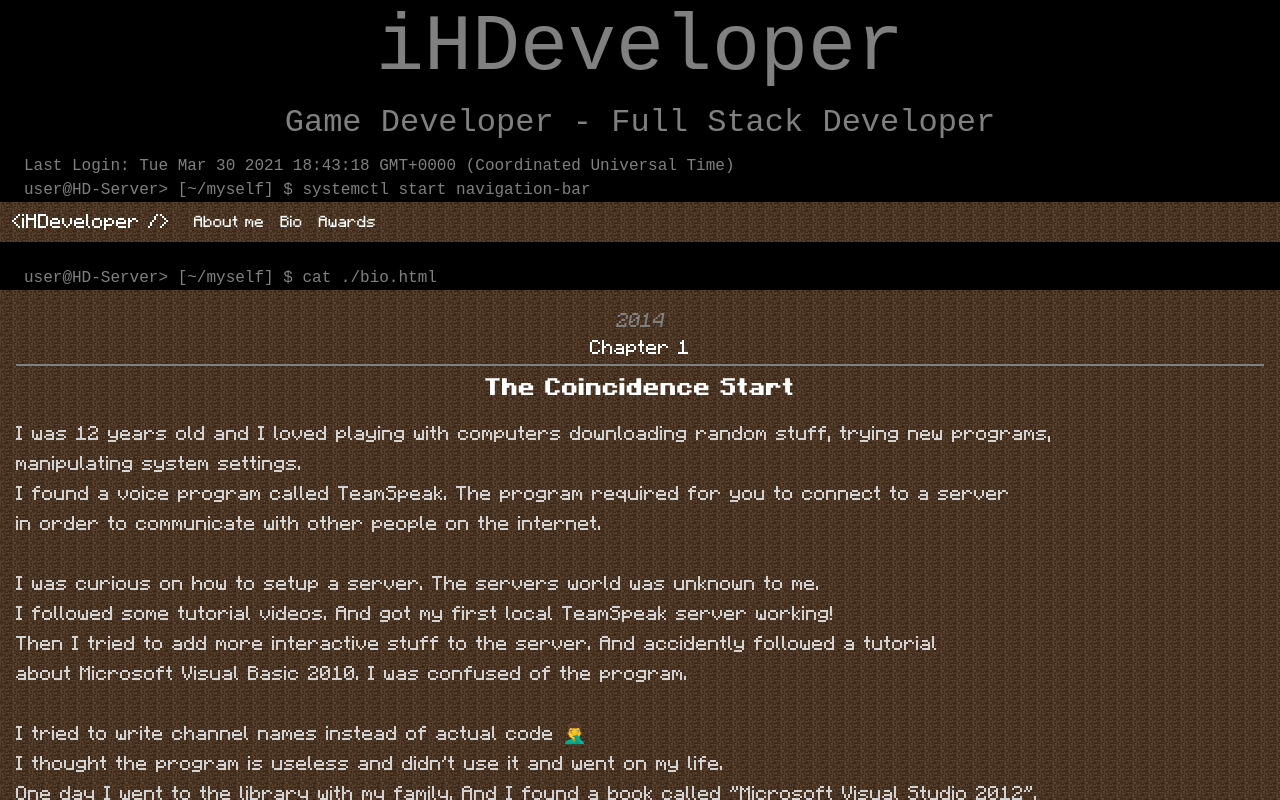
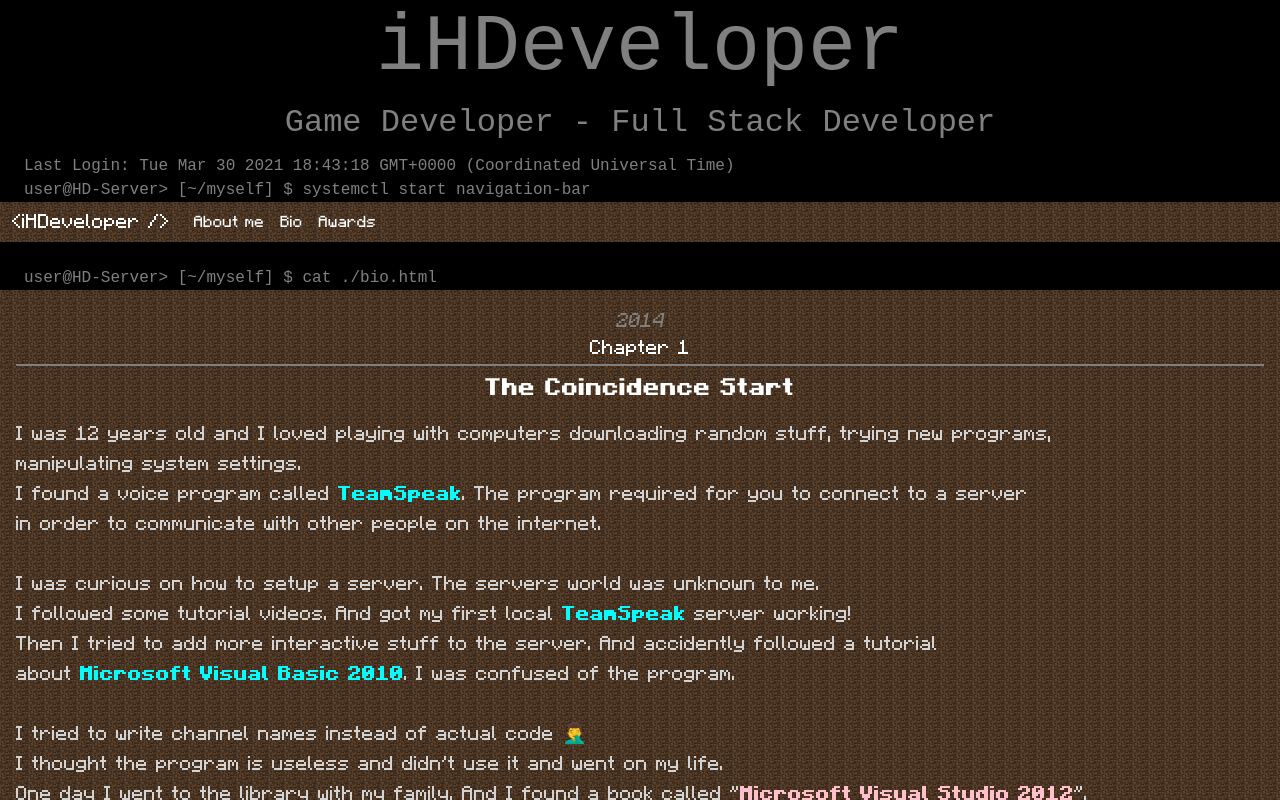
Before and after one commit to iHDeveloper/iHDeveloper, an Angular app: page /bio in a window 1280 px wide. Shown: the top 800 px of the page. Built offline with nearby package versions, Linux system fonts and the light colour scheme.

Commit message:
fix: chapter styles wasn't loaded

```diff
--- a/src/app/chapter/chapter.component.scss
+++ b/src/app/chapter/chapter.component.scss
@@ -13,19 +13,3 @@
 .paragraph {
     color: lightgray;
 }
-
-strong {
-    font-family: 'Minecraft Bold', monospace;
-}
-
-.color-aqua {
-    color: aqua !important;
-}
-
-.color-blue {
-    color: aqua !important;
-}
-
-.color-pink {
-    color: pink !important;
-}
--- a/src/styles.scss
+++ b/src/styles.scss
@@ -5,6 +5,10 @@
 
 html, body {
     background-color: black !important;
+}
+
+strong {
+    font-family: 'Minecraft Bold', monospace;
 }
 
 .minecraft-container {
@@ -34,3 +38,15 @@ html, body {
         box-shadow: 0 0 0 0 transparent !important;
     }
 }
+
+.color-aqua {
+    color: aqua !important;
+}
+
+.color-blue {
+    color: aqua !important;
+}
+
+.color-pink {
+    color: pink !important;
+}
```
